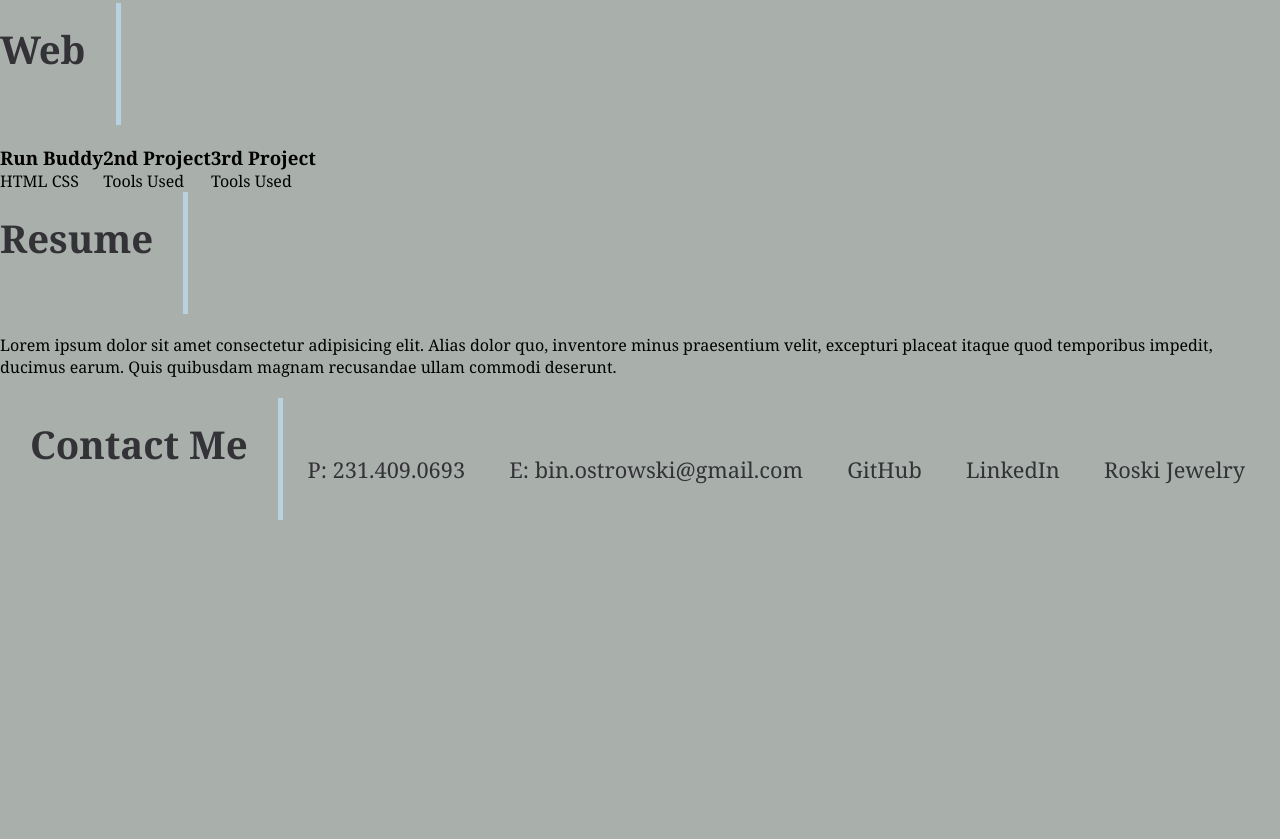
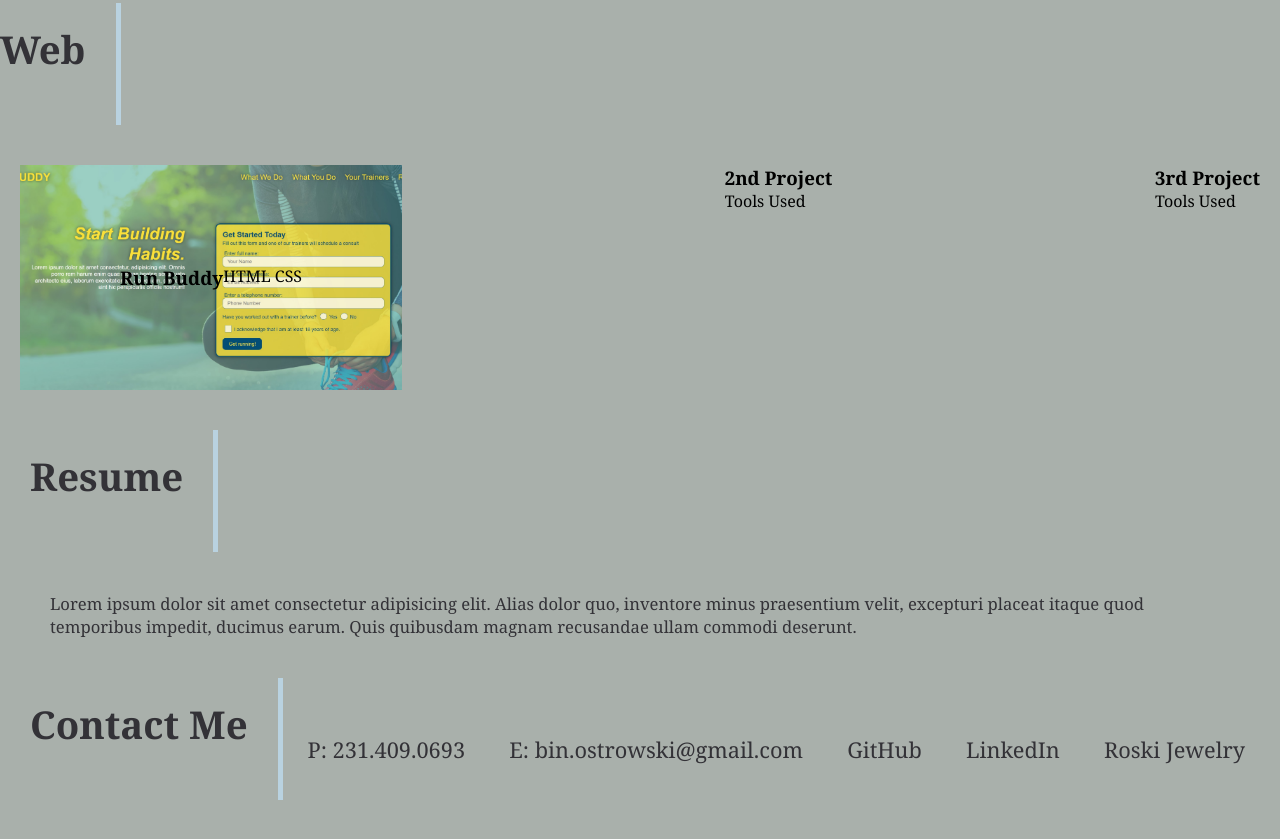
Before and after one commit to Bin-Ostrowski/professional-portfolio, a plain HTML site: page index.html in a window 1280 px wide. Shown: the part 1003-1842 px from the top of the page. Before the commit the page ends 1563 px from the top, so only its background shows below. Drawn offline with Linux system fonts and the light colour scheme.

Commit message:
background image to run-buddy

```diff
--- a/assets/css/style.css
+++ b/assets/css/style.css
@@ -131,17 +131,58 @@ header nav ul li a:hover {
     text-align: center;
     color: var(--dark-grey);
     flex: 15%;
+    font-size: 1.3vw;
 }
 /* END ABOUT ME */
 
 /* WEB STARTS */
+.projects {
+    flex-wrap: wrap;
+    justify-content: space-between;
+    padding: 20px;
+}
+
+.run-buddy {
+    background-image: url("../images/run-buddy-img.jpg");/*fill with image */
+    background-size: cover;
+    background-position: center;
+    display: flex;
+    justify-content: center;
+    flex-wrap: wrap;
+    align-items: flex-start;
+    padding: 100px;
+}
 
 .web-projects a {
     text-decoration: none;
     color: var(--grey);
 }
 
+
 /* END WEB */
+
+
+
+/* RESUME START */
+.resume-current {
+    flex-wrap: wrap;
+    justify-content: space-between;
+    padding: 20px 30px 20px 30px;
+}
+
+.resume-current h2 {
+    flex-wrap: wrap;
+}
+
+.resume-current p {
+    flex-wrap: wrap;
+    padding: 20px 20px 0;
+    color: var(--dark-grey);
+    font-size: 1.3vw;
+}
+/* RESUME END */
+
+
 
 /* CONTACT ME START */
 .contact {
--- a/index.html
+++ b/index.html
@@ -61,7 +61,7 @@
         <div class="flex-row">
             <h2 class="section-title primary-border">Web</h2>
         </div>
-        <div class="flex-row">
+        <div class="flex-row projects">
             <!-- first project-->
             <article class="project">
                 <a href="https://bin-ostrowski.github.io/run-buddy/">
@@ -90,11 +90,11 @@
     <!-- end "web" -->
 
     <!-- "resume" start -->
-    <section id="resume" class="resume-current">
+    <section id="resume" class="resume-current flex-row">
         <div class="flex-row">
             <h2 class="section-title primary-border">Resume</h2>
         </div>
-        <div>
+        <div class="flex-row">
             <p>
                 Lorem ipsum dolor sit amet consectetur adipisicing elit. Alias dolor quo, inventore minus praesentium velit, excepturi placeat itaque quod temporibus impedit, ducimus earum. Quis quibusdam magnam recusandae ullam commodi deserunt.
             </p>
```
Also changed, not shown: assets/images/run-buddy-img.jpg (added).
